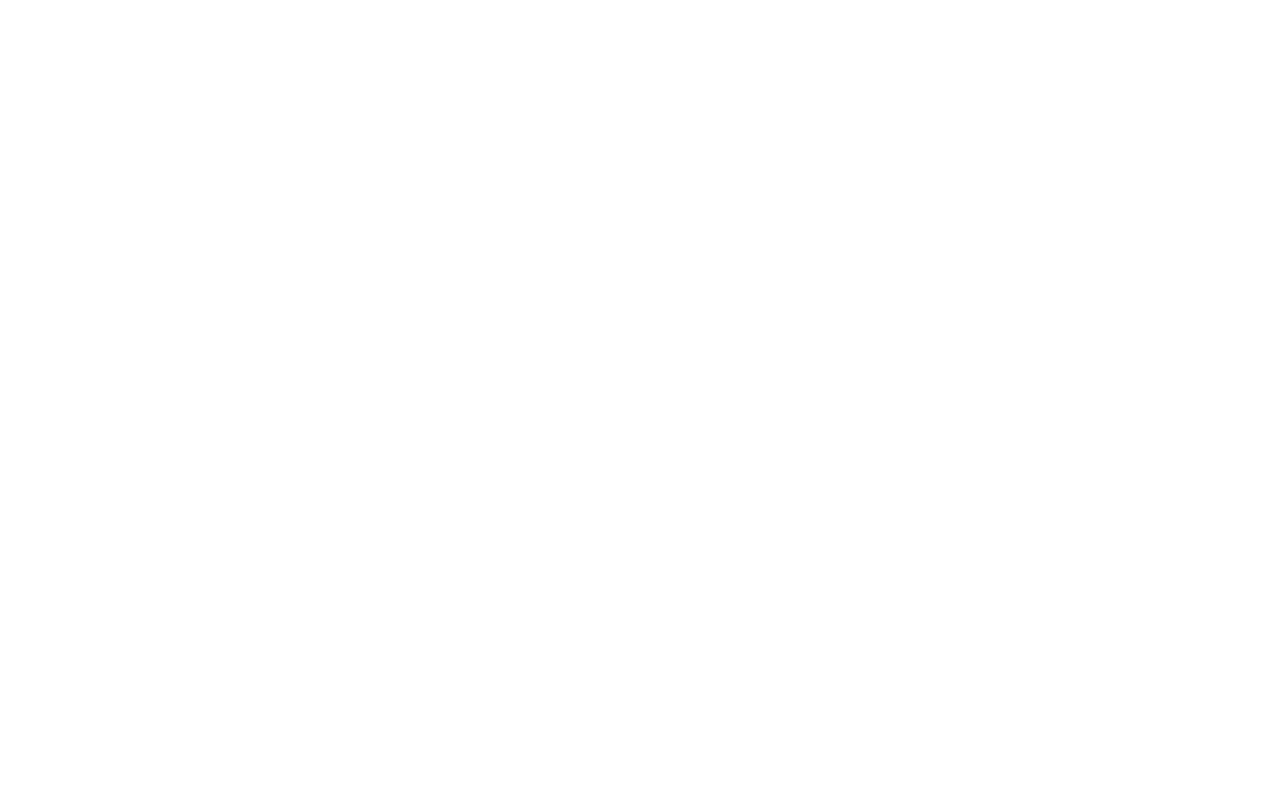
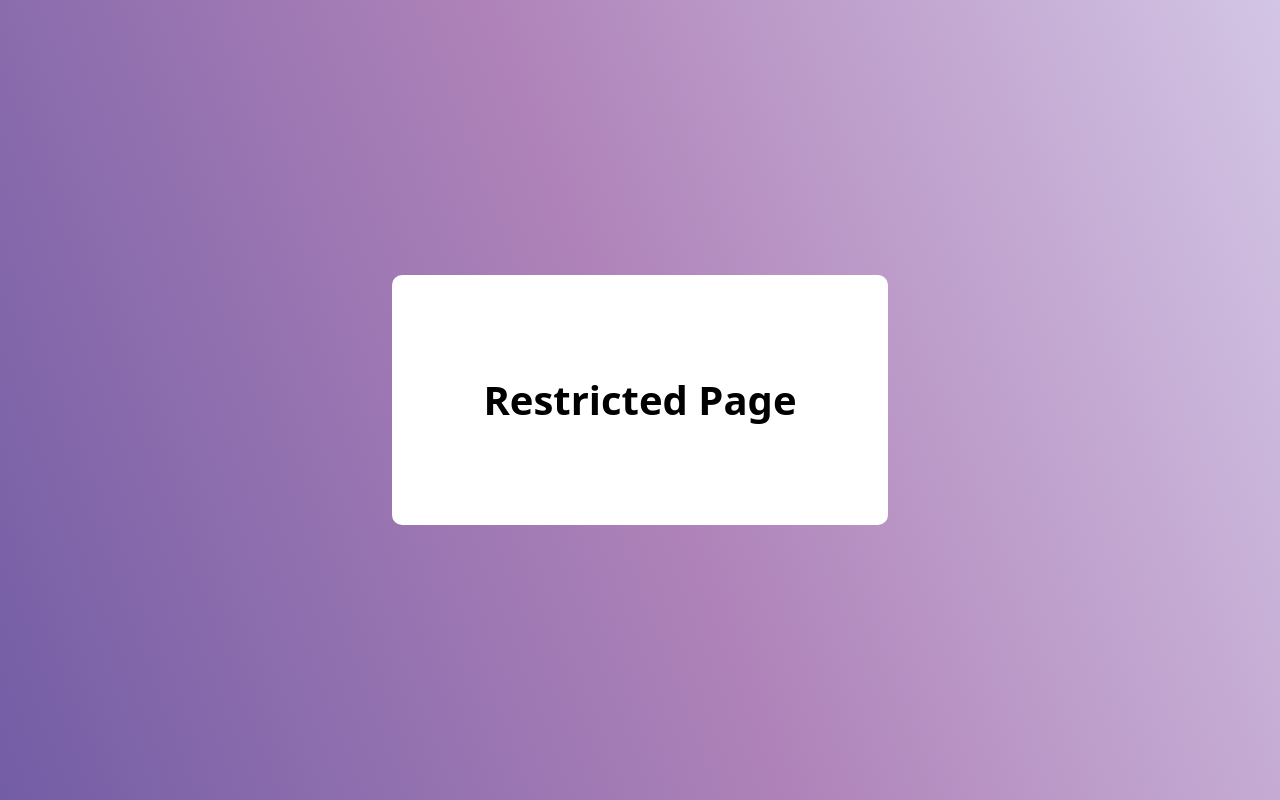
Before and after one commit to wjayjay123/DXCAssessment, a React (Create React App) app in the folder LoginApp/LoginappFrontend/loginapp-frontend/: page /Restricted in a window 1280 px wide. Before the commit this address had no page. Built offline with nearby package versions, Linux system fonts and the light colour scheme.

Commit message:
Added restricted page

```diff
--- a/LoginApp/LoginappFrontend/loginapp-frontend/src/App.js
+++ b/LoginApp/LoginappFrontend/loginapp-frontend/src/App.js
@@ -2,12 +2,14 @@
 import {Route, Routes} from "react-router-dom"
 import {Login} from "./pages/Login"
 import { Home } from './pages/Home';
+import { Restricted } from './pages/Restricted';
 
 function App() {
   return (
     <Routes>
       <Route path = "/" element={<Login/>}/>
       <Route path="/Home" element={<Home/>}/>
+      <Route path="/Restricted" element={<Restricted/>}/>
     </Routes>
   );
 }
--- a/LoginApp/LoginappFrontend/loginapp-frontend/src/pages/Home.jsx
+++ b/LoginApp/LoginappFrontend/loginapp-frontend/src/pages/Home.jsx
@@ -1,5 +1,4 @@
-import { useEffect, useState } from "react";
-import { Button, Typography } from "@mui/material";
+import { Button } from "@mui/material";
 import { useLocation } from "react-router-dom";
 import { useNavigate } from "react-router-dom";
 
@@ -19,6 +18,11 @@
           Welcome, {userData.name} ({userData.username})
         </label>
         <label className="sub-label">Role: {userData.role}</label>
+        {userData.role === "Manager" ? (
+          <a href="/Restricted" target="_blank">
+            Access restricted website
+          </a>
+        ) : null}
         <Button
           variant="contained"
           type="submit"
--- /dev/null
+++ b/LoginApp/LoginappFrontend/loginapp-frontend/src/pages/Restricted.jsx
@@ -0,0 +1,9 @@
+export const Restricted = () => {
+  return (
+    <div className="App">
+      <div className="auth-form-container">
+        <label className="header-label">Restricted Page</label>
+      </div>
+    </div>
+  );
+};
```
